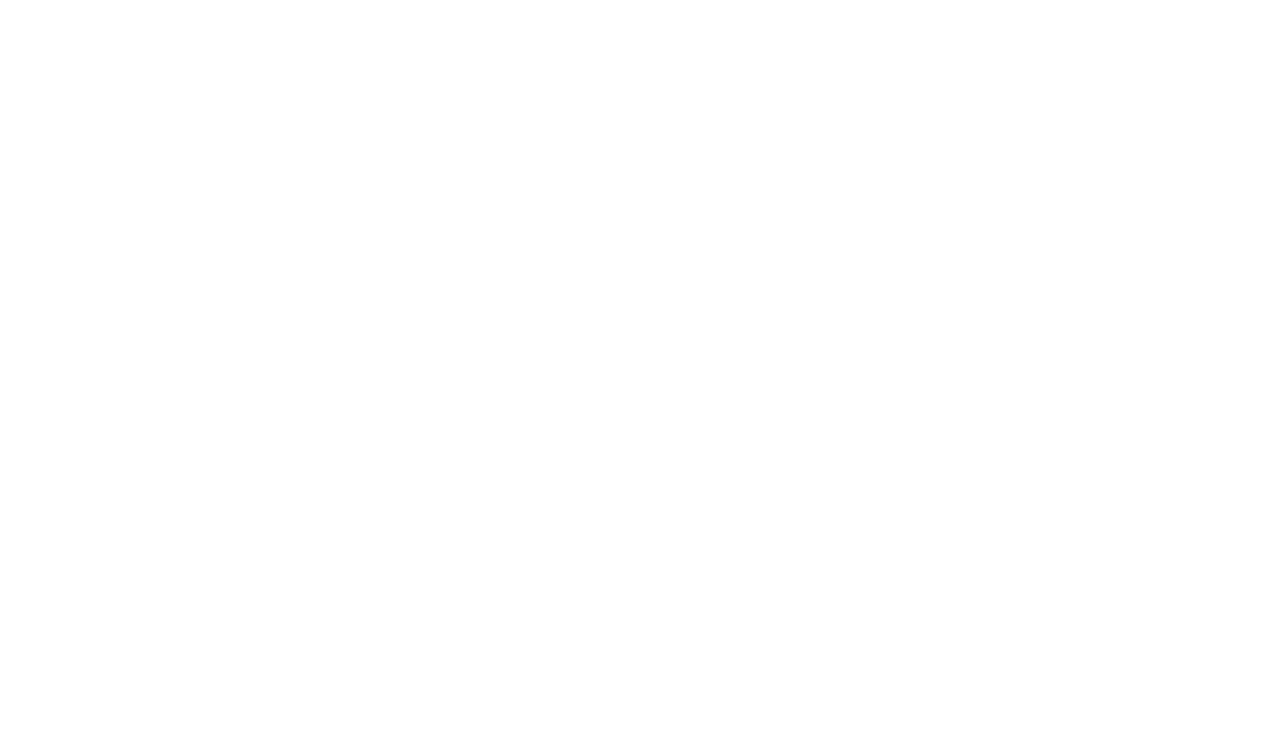
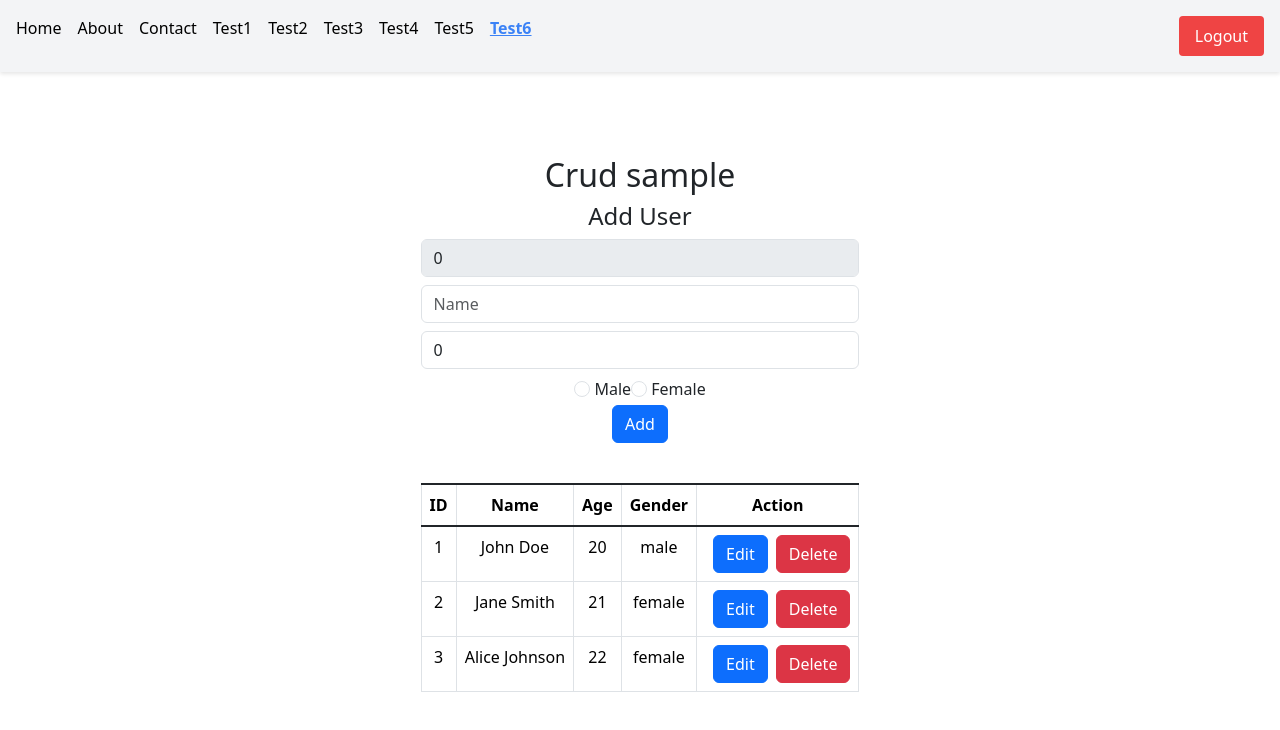
Before and after one commit to poojanpatel-bacancy/react-learn-1, a React (Vite) app: page /test6 in a window 1280 px wide. Before the commit this address had no page. Shown: the top 730 px of the page. Built offline with nearby package versions, Linux system fonts and the light colour scheme; sample sign-in values are in the browser's storage.

Commit message:
CRUD sample

```diff
--- a/src/App.tsx
+++ b/src/App.tsx
@@ -14,6 +14,7 @@
 import Test3 from './Components/Pages/Test3'
 import Test4 from './Components/Pages/Test4'
 import Test5 from './Components/Pages/Test5'
+import Test6 from './Components/Pages/Test6'
 
 
 function App() {
@@ -77,6 +78,11 @@
                                 <Test5 />
                             </ProtectedRoute>
                         } />
+                        <Route path="/test6" element={
+                            <ProtectedRoute>
+                                <Test6 />
+                            </ProtectedRoute>
+                        } />
                     </Routes>
                 </BrowserRouter>
             </UserProvider>
--- /dev/null
+++ b/src/Components/CounterButton.tsx
@@ -0,0 +1,13 @@
+import { useState } from "react"
+
+function CounterButton() {
+    console.log("CounterButton rendered.");
+    const [count, setCount] = useState(0)
+    return (
+        <button onClick={() => { setCount(count + 1) }}>
+            count is {count}
+        </button>
+    )
+}
+
+export default CounterButton;
--- a/src/Components/Layout/Navbar.tsx
+++ b/src/Components/Layout/Navbar.tsx
@@ -83,6 +83,14 @@
                         Test5
                     </NavLink>
                 </li>
+                <li>
+                    <NavLink
+                        to="/test6"
+                        className={({ isActive }) => isActive ? styles.activeLink : styles.inactiveLink}
+                    >
+                        Test6
+                    </NavLink>
+                </li>
                 <li className={styles.logoutBtn}>
                     <button onClick={handleLogout} className={styles.logoutBtnStyle}>
                         Logout
--- a/src/Components/Pages/Test1.tsx
+++ b/src/Components/Pages/Test1.tsx
@@ -2,15 +2,7 @@
 import Welcome from "../Welcome";
 import styles from './Test1.module.css';
 import usePageTitle from "../../Hooks/usePageTitle";
-
-function Button() {
-    const [count, setCount] = useState(0)
-    return (
-        <button onClick={() => { setCount(count + 1) }}>
-            count is {count}
-        </button>
-    )
-}
+import CounterButton from "../CounterButton";
 
 function Test1() {
     usePageTitle('Test1 | My App');
@@ -108,9 +100,9 @@
             </div>
             <hr />
             <div className="card">
-                <Button />
-                <Button />
-                <Button />
+                <CounterButton />
+                <CounterButton />
+                <CounterButton />
             </div>
         </>
     );
--- /dev/null
+++ b/src/Components/Pages/Test6.tsx
@@ -0,0 +1,135 @@
+import { useEffect, useState } from "react";
+
+interface User {
+    id: number;
+    name: string;
+    age: number;
+    gender: string;
+}
+
+function Test6() {
+    const [users, setUsers] = useState<User[]>([]);
+    const [user, setUser] = useState<User>({
+        id: 0,
+        name: "",
+        age: 0,
+        gender: ""
+    });
+    const [isEditModeEnabled, setIsEditModeEnabled] = useState(false);
+
+    const initialUsers = [
+        { id: 1, name: "John Doe", age: 20, gender: "male" },
+        { id: 2, name: "Jane Smith", age: 21, gender: "female" },
+        { id: 3, name: "Alice Johnson", age: 22, gender: "female" },
+    ];
+
+    useEffect(() => {
+        setUsers(initialUsers);
+    }, []);
+
+    const handleAddUser = () => {
+        const newId = Math.floor(Math.random() * 10000);
+        const newUser = { ...user, id: newId };
+        setUsers([...users, newUser]);
+        resetForm();
+    }
+
+    const handleUpdateUser = () => {
+        debugger;
+        console.log(user);
+
+        let updatedUsers = users.map(u => u.id === user.id ? user : u);
+        console.log(updatedUsers);
+
+        console.log(users);
+        setUsers(updatedUsers);
+        console.log(users);
+
+        resetForm();
+        setIsEditModeEnabled(false);
+    }
+
+    const handleEditUser = (userToEdit: User) => {
+        debugger;
+        setIsEditModeEnabled(true);
+        setUser(userToEdit);
+    }
+
+    const handleDeleteUser = (userToDelete: User) => {
+        debugger;
+        let newUpdatedUsers = users.filter(u => u.id !== userToDelete.id);
+
+        console.log(users);
+        setUsers(newUpdatedUsers);
+        console.log(users);
+    }
+
+    const handleChange = (e: React.ChangeEvent<HTMLInputElement>) => {
+        setUser({ ...user, [e.target.name]: e.target.value });
+    }
+
+    const resetForm = () => {
+        setUser({
+            id: 0,
+            name: "",
+            age: 0,
+            gender: ""
+        });
+    }
+
+    return (
+        <div>
+            <h2>Crud sample</h2>
+
+            <h4>{isEditModeEnabled ? 'Edit User' : 'Add User'}</h4>
+            <div className="mb-2">
+                <input type="number" placeholder="Id" className="form-control mb-2" name="id" value={user.id} disabled />
+                <input type="text" placeholder="Name" className="form-control mb-2" onChange={handleChange} name="name" value={user.name} />
+                <input type="number" placeholder="Age" className="form-control mb-2" onChange={handleChange} name="age" value={user.age} />
+                <input type="radio" name="gender" value="male" className="form-check-input mb-2" onChange={handleChange} checked={user.gender === "male"} /> Male
+                <input type="radio" name="gender" value="female" className="form-check-input mb-2" onChange={handleChange} checked={user.gender === "female"} /> Female
+                <br />
+                {isEditModeEnabled ? (
+                    <div>
+                        <button onClick={handleUpdateUser} className="btn btn-success mb-2 me-2">Update</button>
+                        <button onClick={() => {
+                            resetForm();
+                            setIsEditModeEnabled(false);
+                        }} className="btn btn-secondary mb-2">Cancel</button>
+                    </div>
+                ) : (
+                    <button onClick={handleAddUser} className="btn btn-primary mb-2">Add</button>
+                )}
+            </div>
+
+            <br />
+            <table className="table table-bordered">
+                <thead className="table-group-divider">
+                    <tr>
+                        <th>ID</th>
+                        <th>Name</th>
+                        <th>Age</th>
+                        <th>Gender</th>
+                        <th>Action</th>
+                    </tr>
+                </thead>
+                <tbody className="table-group-divider">
+                    {users.map((user) => (
+                        <tr key={user.id}>
+                            <td>{user.id}</td>
+                            <td>{user.name}</td>
+                            <td>{user.age}</td>
+                            <td>{user.gender}</td>
+                            <td>
+                                <button onClick={() => handleEditUser(user)} className="btn btn-primary mx-2">Edit</button>
+                                <button onClick={() => handleDeleteUser(user)} className="btn btn-danger">Delete</button>
+                            </td>
+                        </tr>
+                    ))}
+                </tbody>
+            </table>
+        </div>
+    )
+}
+
+export default Test6;
```
Lines whose indentation alone changed are shown as unchanged.
